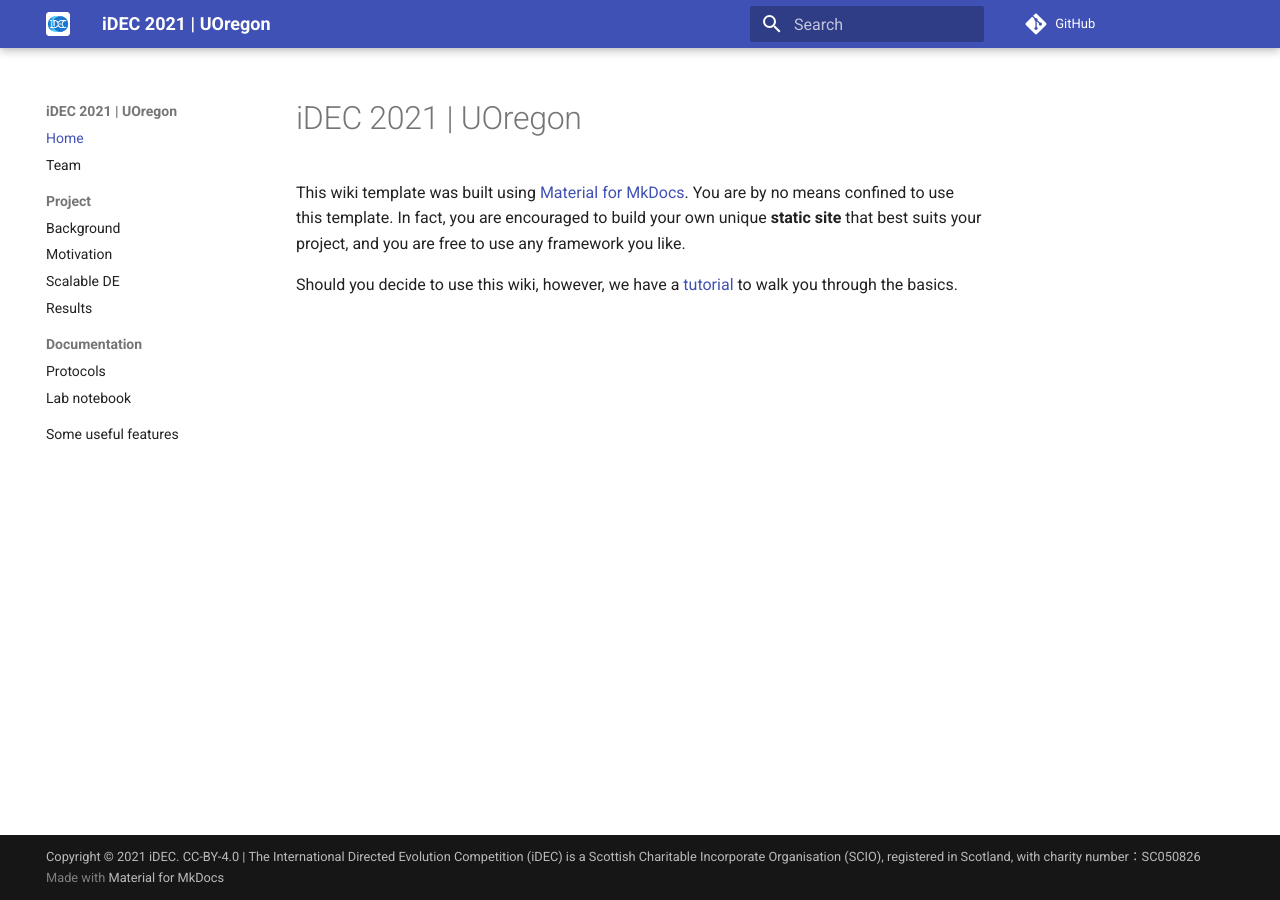
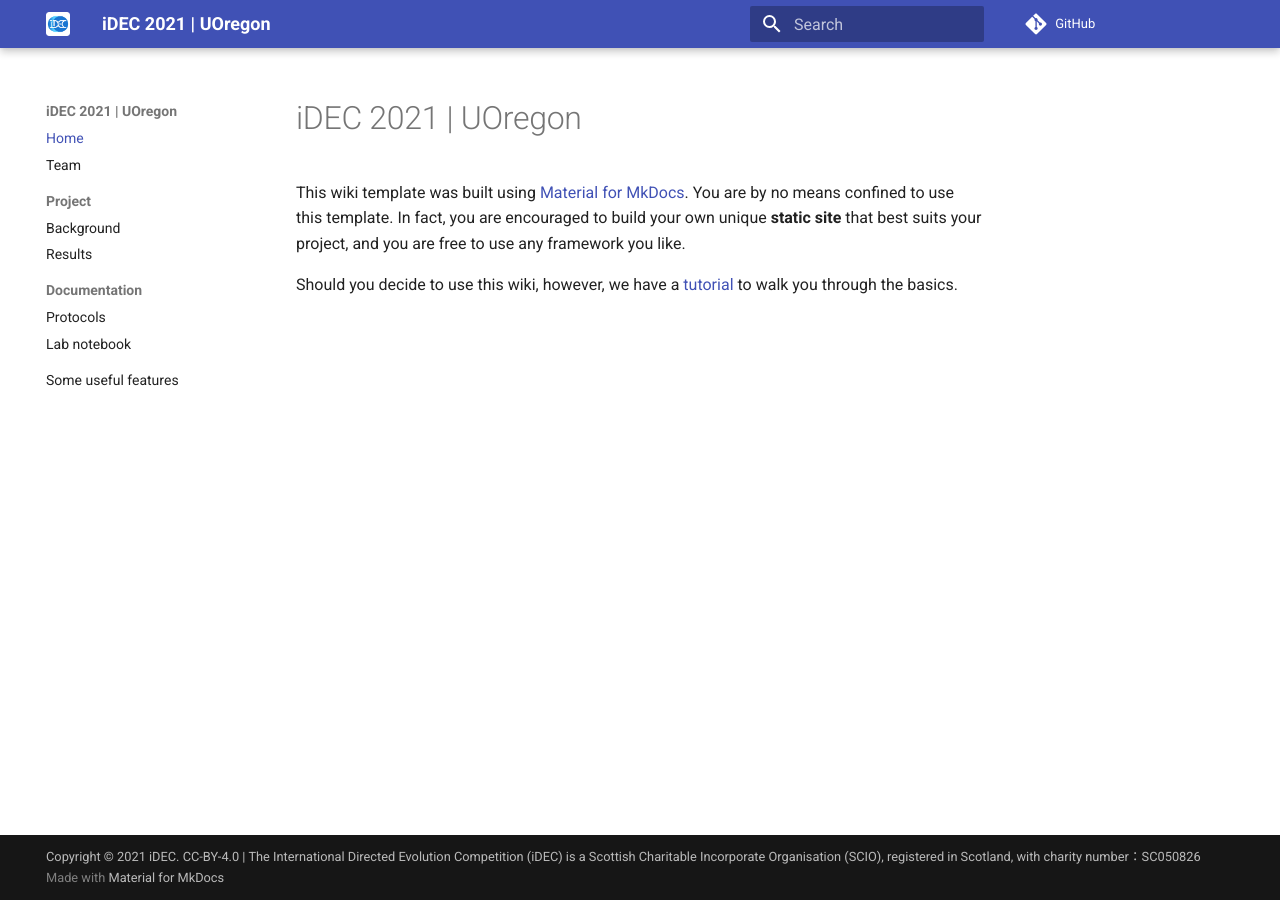
Before and after one commit to idec2021/UOregon, an MkDocs documentation site: the page built from docs/index.md, in a window 1280 px wide. Built offline with MkDocs 1.6.1 and Material for MkDocs 9.7.7, drawn with Linux system fonts in a browser that asks for light colours; comment, search, counter and statistics services are not loaded.

Commit message:
Update mkdocs.yml

```diff
--- a/mkdocs.yml
+++ b/mkdocs.yml
@@ -43,8 +43,6 @@ nav:
   - Team: team.md
   - Project:
       - Background: project/background.md
-      - Motivation: project/motivation.md
-      - Scalable DE: project/ScalableDE.md
       - Results: project/results.md
   - Documentation:
       - Protocols: documentation/protocols.md
```
